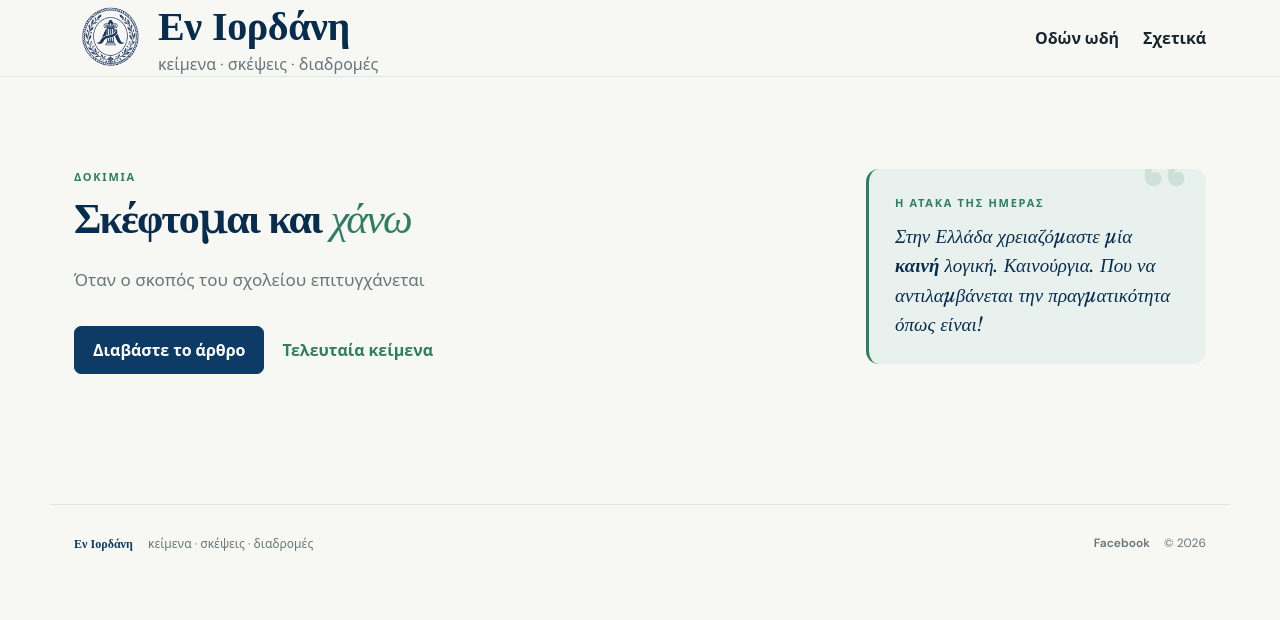
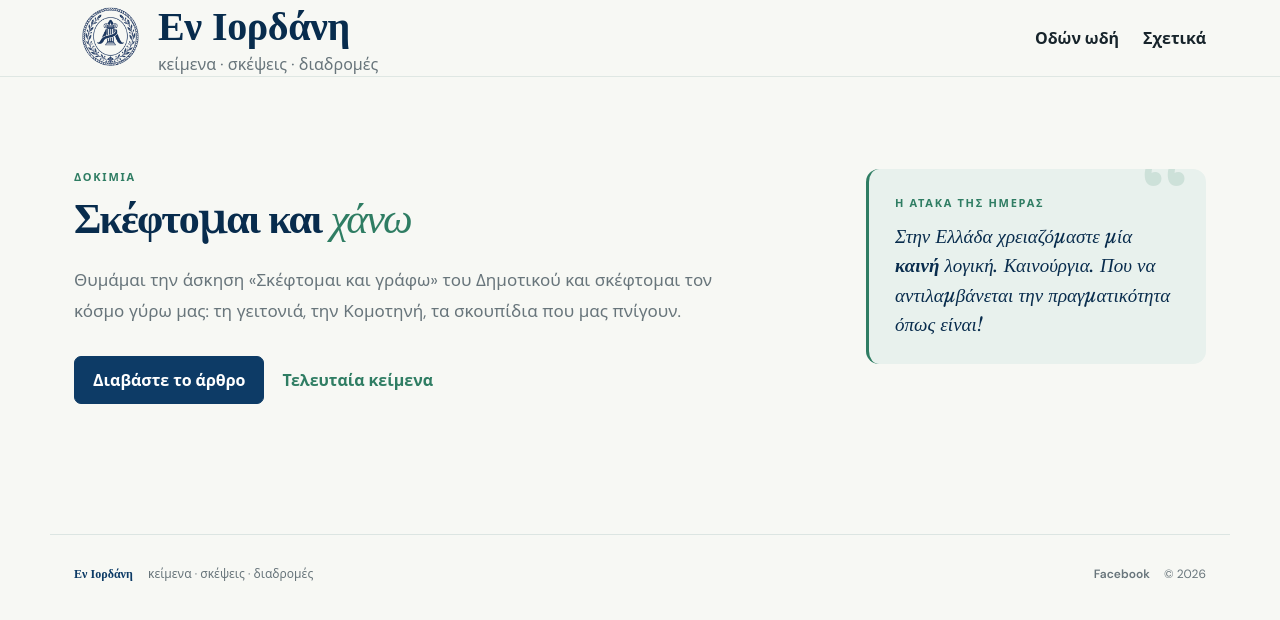
Before and after one commit to a-thrax/a-thrax.github.io, a Jekyll site: the page built from index.html, in a window 1280 px wide. Shown: the top 620 px of the page. Built offline with Jekyll 4.4.1, drawn with Linux system fonts in a browser that asks for light colours.

Commit message:
Restore excerpt for Σκέφτομαι και χάνω
Co-Authored-By: Claude Opus 5.5 <noreply@anthropic.com>

```diff
--- a/_posts/2026-10-05-skeftomai-kai-xanw.md
+++ b/_posts/2026-10-05-skeftomai-kai-xanw.md
@@ -4,7 +4,7 @@ title: Σκέφτομαι και χάνω
 slug: skeftomai-kai-xanw
 topic: essays
 date: 2026-10-05 11:32
-excerpt: Όταν ο σκοπός του σχολείου επιτυγχάνεται
+excerpt: "Θυμάμαι την άσκηση «Σκέφτομαι και γράφω» του Δημοτικού και σκέφτομαι τον κόσμο γύρω μας: τη γειτονιά, την Κομοτηνή, τα σκουπίδια που μας πνίγουν."
 ---
 Από τα χρόνια του Δημοτικού θυμάμαι πως κάθε διδακτική ενότητα στο μάθημα της ελληνικής γλώσσας ολοκληρωνόταν με μια άσκηση που έφερε τον τίτλο «Σκέφτομαι και γράφω».
 Σκοπός ήταν τα παιδιά να γράψουν μια παράγραφο σχετική με το θέμα της εκάστοτε
```
